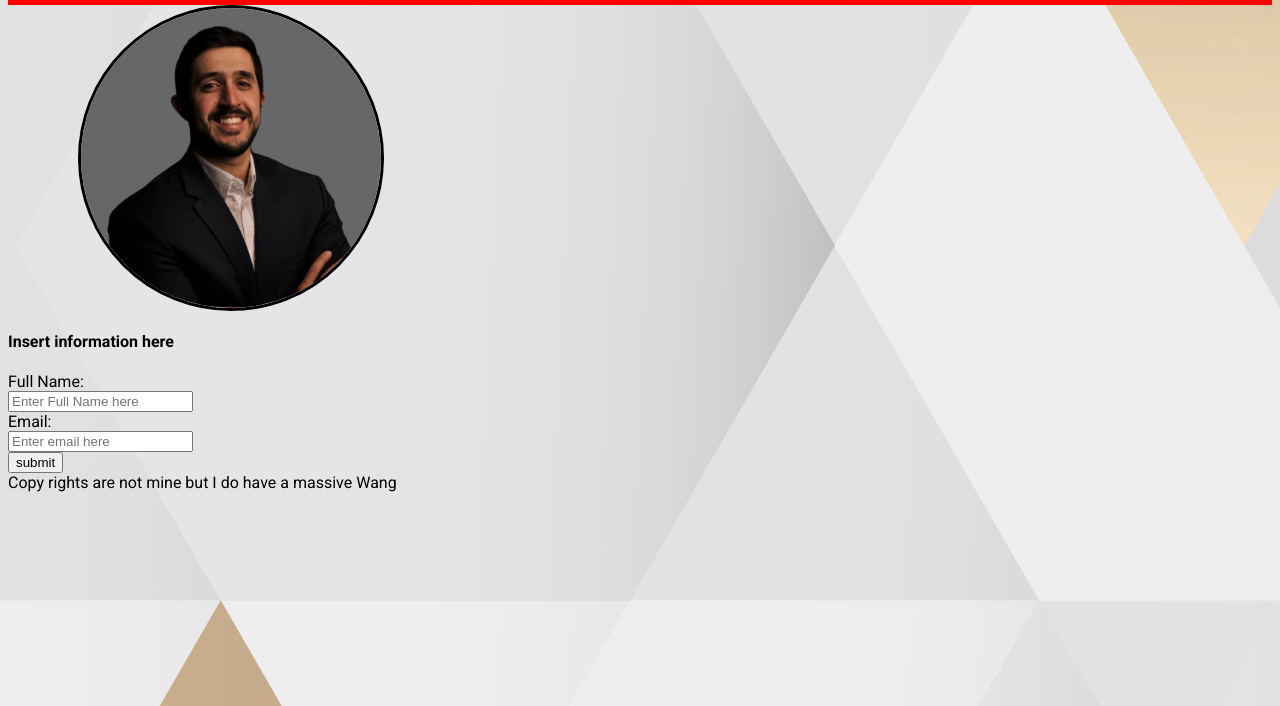
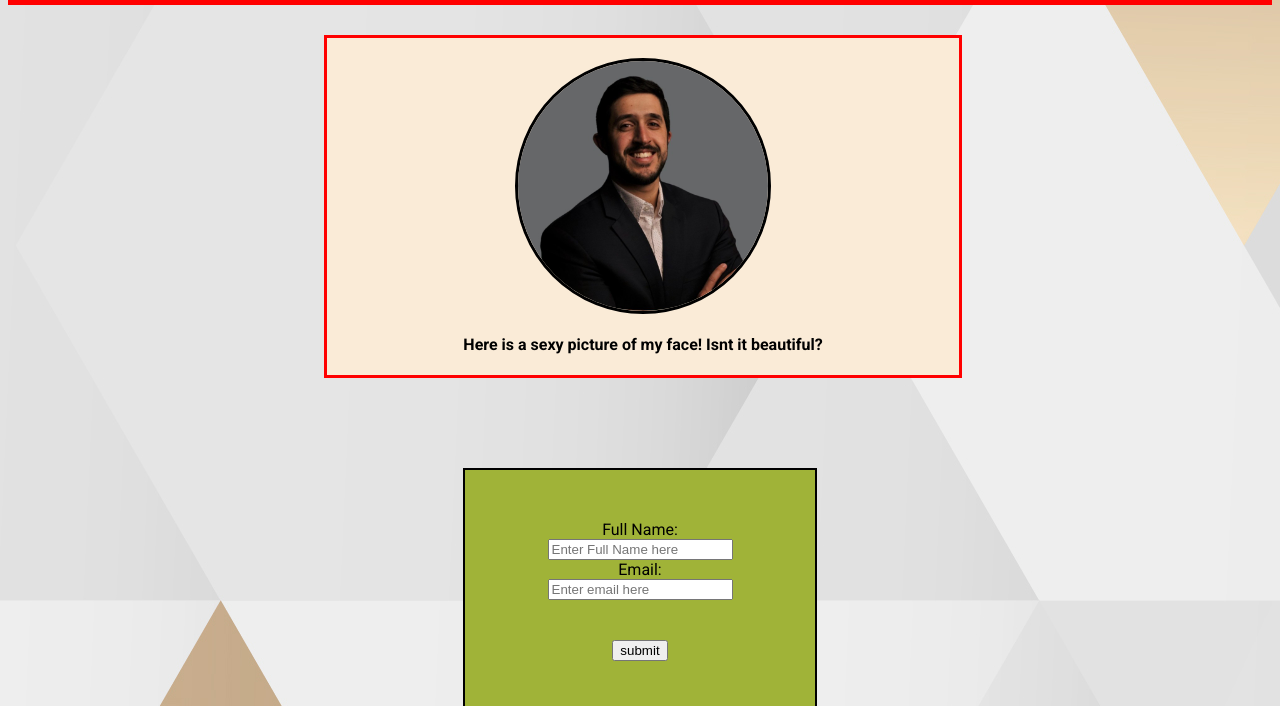
Before and after one commit to Anngboy/landingpage-01, a plain HTML site: page index.html in a window 1280 px wide. Shown: the part 94-800 px from the top of the page. Drawn offline with Linux system fonts and the light colour scheme.

Commit message:
sept 15 added more CSS to the landing page and changed the design.

```diff
--- a/index.html
+++ b/index.html
@@ -32,19 +32,21 @@
             class="img-pic"
             src="1640642415477.jpg"
             alt="Picture of a horny man"
-            style="width: 300px; height: 300px"
+            "
           />
-          <h4>Insert information here</h4>
+          <h4 class="textinfo">Here is a sexy picture of my face! Isnt it beautiful?</h4>
         </div>
       </div>
       <div class="right">
+        <Div class="formbox">
           <form action="" class="form">
             <label for="name">Full Name:</label><br>
            <Input type="text" id="name" name="name" placeholder="Enter Full Name here"></Input><br>
             <label for="email">Email:</label><br>
             <input type="text" id="email" name="email" placeholder="Enter email here"><br>
-          <Input type="button" value="submit"></Input>
+            <Input class="subbut" type="button" value="submit"></Input>
           </form>
+        </Div>
       </div>
     </section>
 
--- a/style.css
+++ b/style.css
@@ -1,6 +1,7 @@
 body {
   font-family: "Roboto", sans-serif;
   background-image: url("v748-toon-111.jpg");
+  text-align: center;
 }
 
 .header {
@@ -37,10 +38,65 @@ span {
   border: solid 3px black;
   display: flex;
   border-radius: 50%;
-  margin-left: 70px;
+  margin-left: auto;
+  margin-right: auto;
   align-items: center;
+  justify-content: center;
+  width: 250px;
+  margin-top: 20px;
 }
 
 .left {
   width: 50%;
+  margin: auto;
+  padding: 30px;
 }
+
+.box {
+  background-color: antiquewhite;
+  width: 100%;
+  border: solid 3px red;
+}
+
+.textinfo {
+  text-align: center;
+}
+
+.right {
+  display: inline-block;
+  padding-top: 30px;
+  margin-top: 30px;
+}
+
+.formbox {
+  background-color: rgb(160, 179, 56);
+  display: block;
+  text-align: center;
+  width: 350px;
+  height: 250px;
+  border: solid 2px black;
+}
+
+.form {
+  display: ;
+  margin-left: auto;
+  margin-right: auto;
+  text-align: center;
+  position: relative;
+  top: 50px;
+}
+label {
+}
+.subbut {
+  margin-top: 40px;
+}
+
+.footer {
+  background-color: blueviolet;
+  width: 100%;
+  margin-bottom: 0%;
+  padding-bottom: 0%;
+  font-size: 40px;
+  position: relative;
+  top: 500px;
+}
```
Lines whose indentation alone changed are shown as unchanged.
